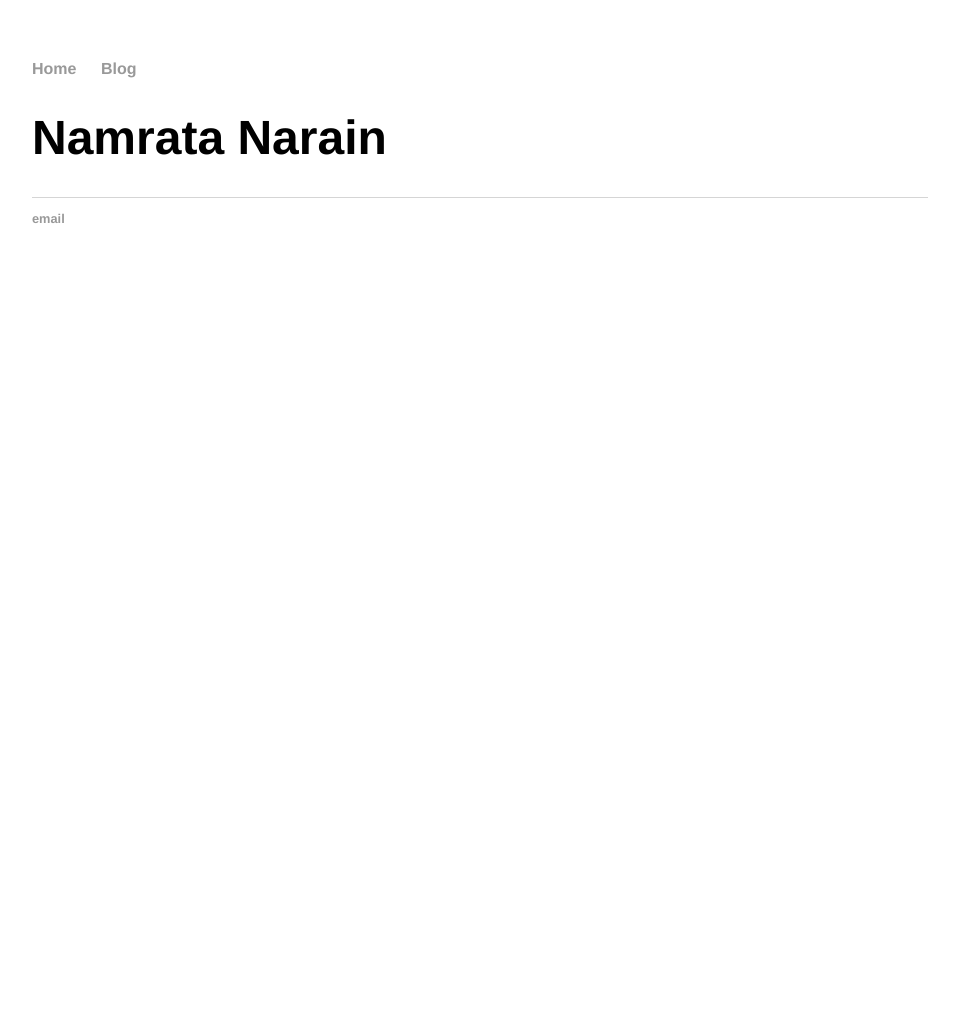
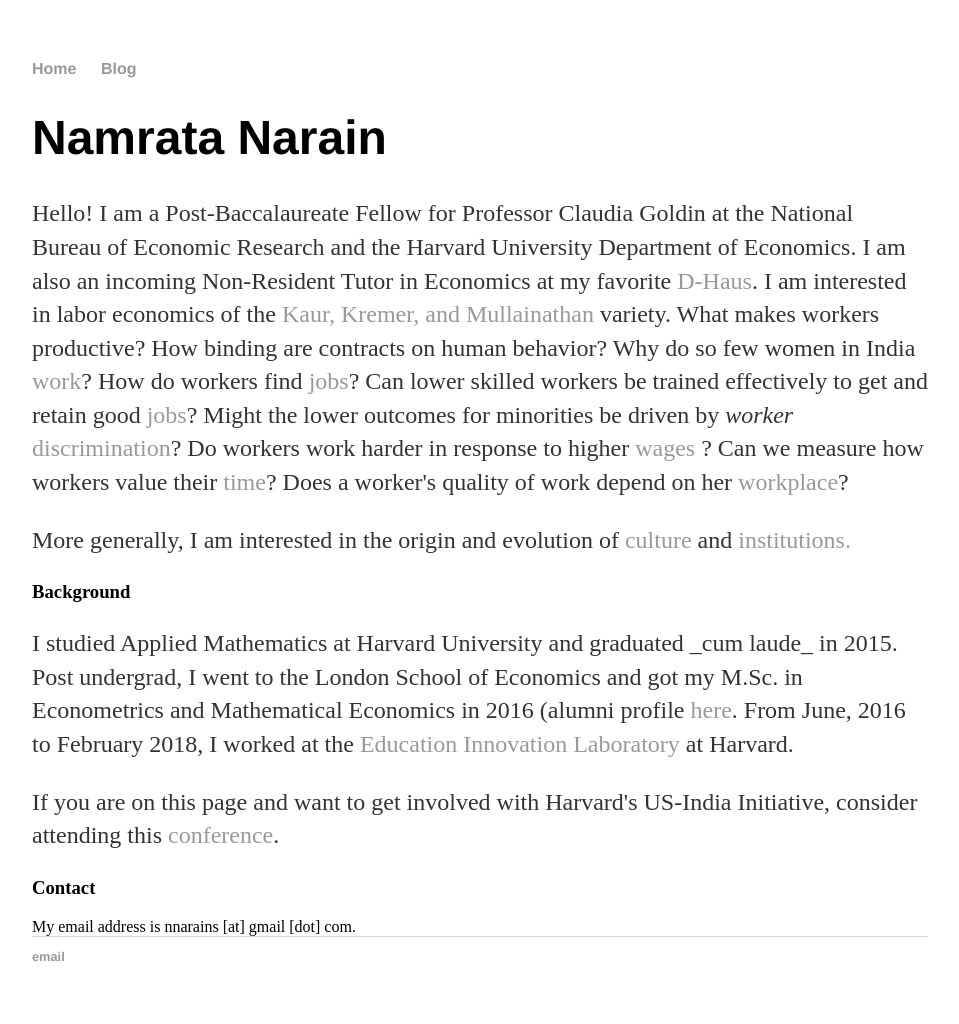
Before and after one commit to namsaxena/namsaxena.github.io, a Jekyll site: the page built from index.html, in a window 1280 px wide. Shown: the whole page, without its empty margins (160-1119 px from the left). Built offline with Jekyll 4.4.1, drawn with Linux system fonts in a browser that asks for light colours; before the commit the page ends 900 px from its top, so only the background shows below that.

Commit message:
Update index.html

```diff
--- a/index.html
+++ b/index.html
@@ -1,26 +1,37 @@
-<!DOCTYPE html>
-<html>
-	<head>
-		<title>Namrata Narain</title>
-		<!-- link to main stylesheet -->
-		<link rel="stylesheet" type="text/css" href="/css/main.css">
-	</head>
-	<body>
-		<nav>
-    		<ul>
-        		<li><a href="/">Home</a></li>
-        		<li><a href="/blog">Blog</a></li>
-    		</ul>
-		</nav>
-		<div class="container">
-    		<div class="blurb">
-        		<h1> Namrata Narain </h1>
-    		</div><!-- /.blurb -->
-		</div><!-- /.container -->
-		<footer>
-    		<ul>
-        		<li><a href="mailto:nnarains@gmail.com">email</a></li>
-			</ul>
-		</footer>
-	</body>
-</html>
+---
+layout: default
+title: Namrata Narain
+---
+<div class="blurb">
+	<h1>Namrata Narain</h1>
+	<p> Hello! I am a Post-Baccalaureate Fellow for Professor Claudia Goldin at the National Bureau of Economic Research and the Harvard University Department of Economics.
+	I am also an incoming Non-Resident Tutor in Economics at my favorite <a href="https://dunster.harvard.edu/">D-Haus</a>.
+	I am interested in labor economics of the <a href ="http://cega.berkeley.edu/assets/cega_events/17/self-control_at_work.pdf">Kaur, Kremer, and Mullainathan</a> variety.
+	What makes workers productive? How binding are contracts on human behavior?
+	Why do so few women in India <a href="https://www.economist.com/leaders/2018/07/05/why-india-needs-women-to-work">work</a>?
+	How do workers find <a href="http://www.surveyor.nber.org/home/harvard/library/MontgomeryAER.pdf">jobs</a>?
+	Can lower skilled workers be trained effectively to get and retain good <a href="http://www.surveyor.nber.org/home/harvard/library/MontgomeryAER.pdf">jobs</a>?
+	Might the lower outcomes for minorities be driven by <i>worker</i> <a href="https://scholar.harvard.edu/files/fryer/files/two-sided_discrimination.pdf"> discrimination</a>?
+	Do workers work harder in response to higher <a href="https://faculty.smu.edu/millimet/classes/eco7321/papers/fehr%20goette.pdf"> wages </a>?
+	Can we measure how workers value their <a href="http://www.nber.org/papers/w23906">time</a>?
+	Does a worker's quality of work depend on her <a href="http://documents.worldbank.org/curated/en/959771468000899235/Quality-and-accountability-in-healthcare-delivery-audit-evidence-from-primary-care-providers-in-India">workplace</a>?
+	</p>
+	<p>
+	More generally, I am interested in the origin and evolution of <a href="https://dash.harvard.edu/bitstream/handle/1/11986331/nunn-slave-trade.pdf?sequence=1">culture</a> and <a href="http://www.nber.org/papers/w24798.pdf">institutions.</a>
+	</p>
+
+	<h3>Background</h3>
+	<p>
+	I studied Applied Mathematics at Harvard University and graduated _cum laude_ in 2015.
+		Post undergrad, I went to the London School of Economics and got my M.Sc. in Econometrics and Mathematical Economics in 2016 (alumni profile <a href="http://www.lse.ac.uk/economics/study/taught-masters/msc-alumni-profiles">here</a>.
+		From June, 2016 to February 2018, I worked at the <a href="https://edlabs.harvard.edu/">Education Innovation Laboratory</a> at Harvard.
+	</p>
+	<p>
+		If you are on this page and want to get involved with Harvard's US-India Initiative, consider attending this <a href="https://huii.in/">conference</a>.
+	</p>
+	<h3>Contact</h3>
+
+	My email address is nnarains [at] gmail [dot] com.
+
+
+</div><!-- /.blurb -->
```
